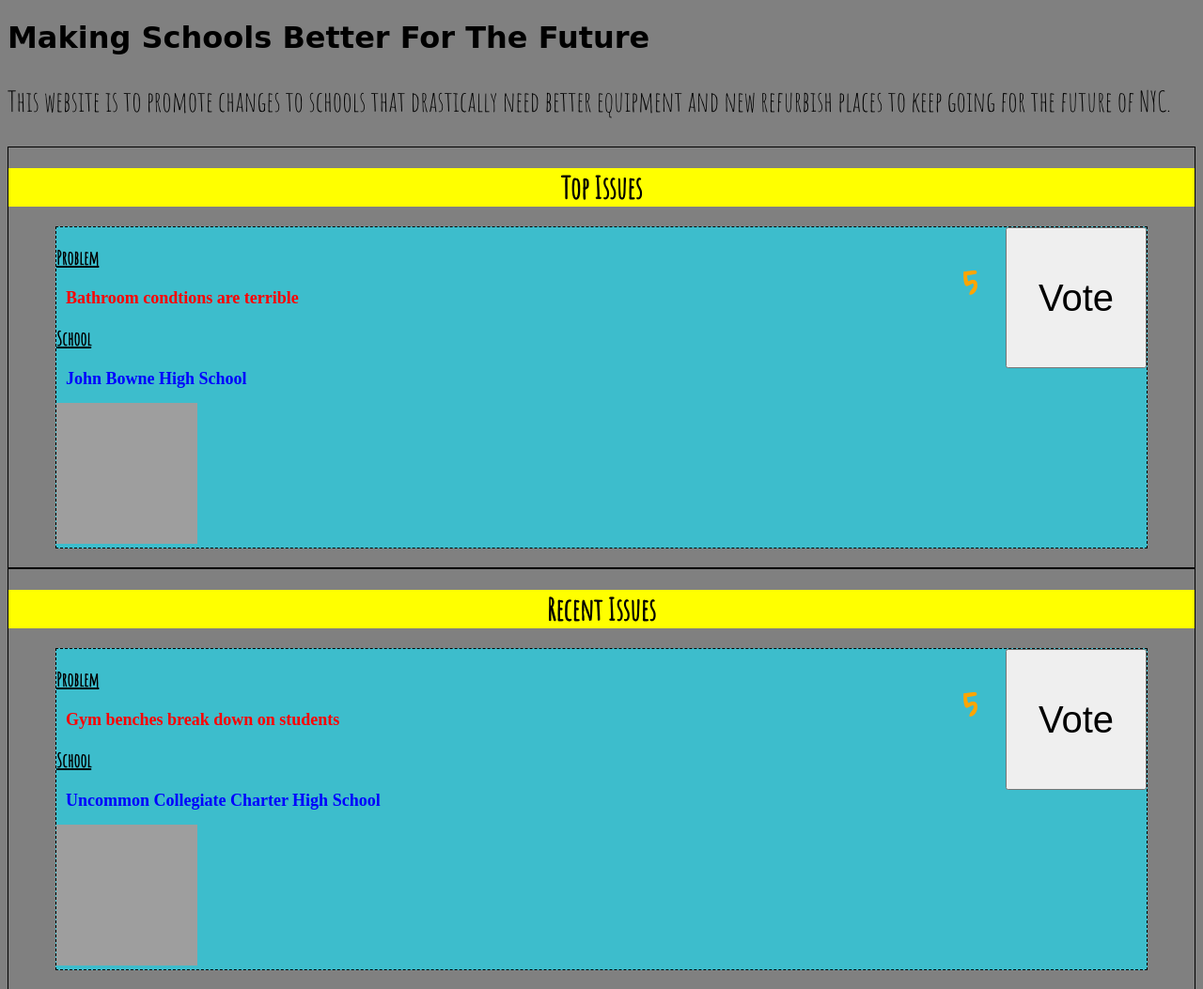
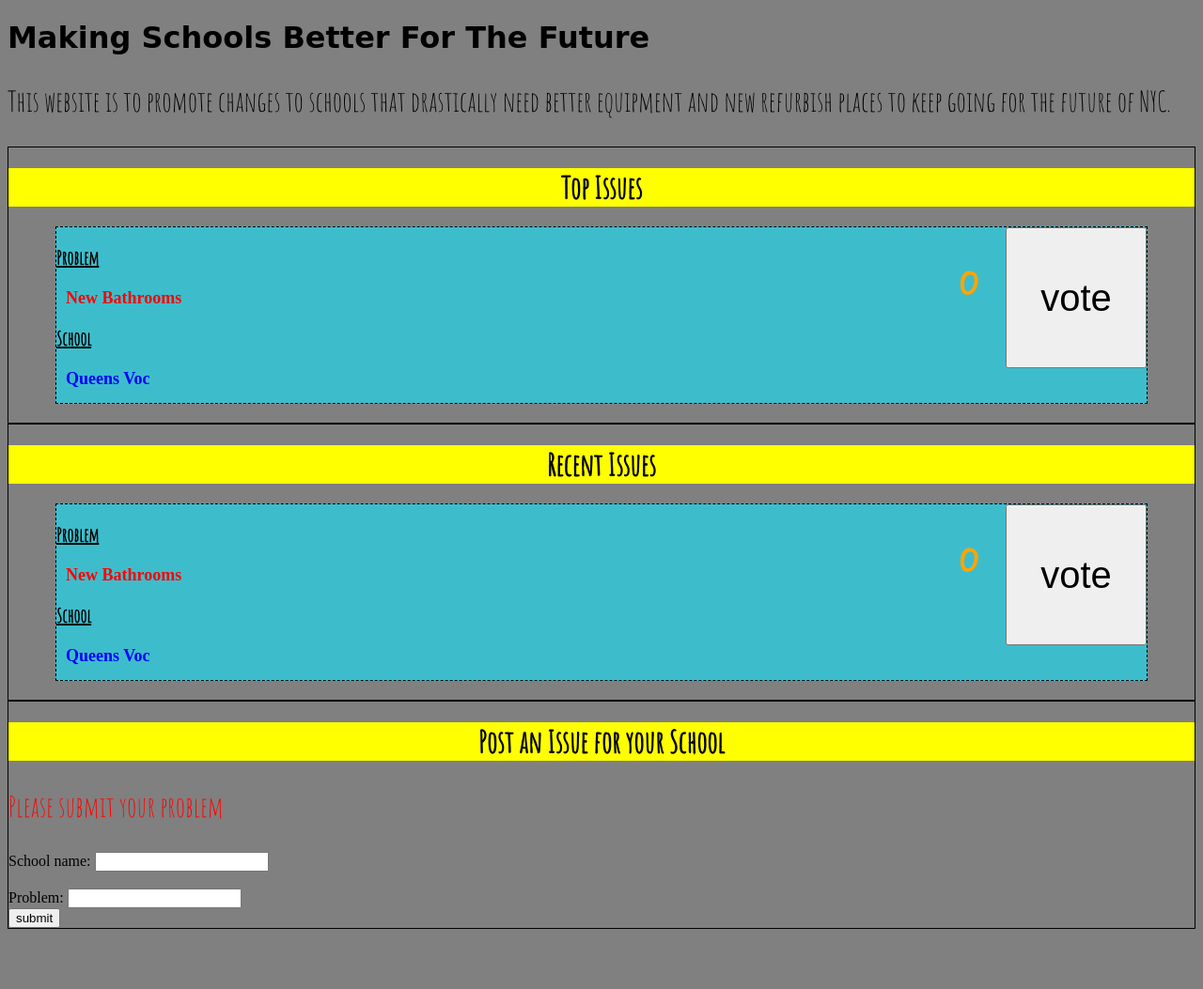
Before and after one commit to ChrisSantaliz/School_Improvement, a plain HTML site: page index.html in a window 1280 px wide. Shown: the top 1053 px of the page at 94% size. After the commit the page ends 997 px from the top, so only its background shows below. Drawn offline with nearby package versions, Linux system fonts and the light colour scheme; grey boxes are pictures that could not be loaded; a web font is replaced by a local one.

Commit message:
final page

```diff
--- a/index.html
+++ b/index.html
@@ -63,12 +63,12 @@
 <div class="section">
     <h1 class="section-heading">Post an Issue for your School</h1>
     <p id="color"> Please submit your problem</p>
-    <form action="demo_form.asp">
+    <form onsubmit="return false">
       School name: <input id="school-field" type="text" name="fname"><br>
       <br>
       Problem: <input id="problem-field" type="text" name= "lname"><br>
      <button id="submit">submit</button>
-    </form>
+   </form>
 
 
 </div>
--- a/script.js
+++ b/script.js
@@ -4,20 +4,19 @@
 
 
    $("#submit").click(function(event){
-      var schoolName =  $("#schoolName").val();
-      var issueDescription =  $("#issues").val();
+      var schoolName =  $("#school-field").val();
+      var issueDescription =  $("#problem-field").val();
       var issue = {schoolName:schoolName ,
       issueDescription: issueDescription ,
       timestamp: new Date() .getTime() ,
       id: "issue" + (issues.length + 1) ,
       votes : 0
-
-      };
+      }
       issues.push(issue);
       console.log(issues);
       updatelists()
    });
-   $(".issuelist").on("click","button",function(event) {
+   $(".section").on("click","button",function(event) {
     // get the issue id
     var id = $(this).attr("data-id") ;
     // loop through the issues
@@ -37,17 +36,27 @@ function updatelist(listname) {
      $.each(issues,
       function (index, issue) {
           console.log(issue)
-          var html= "<div>" + issue.schoolName + "</div>";
-          html += "<p>" + issue.issueDescription + "</p>";
-          html += "<button data-id=\""+issue.id+"\"> Vote on this issue : " + issue.votes + "</button>";
+          var html = ' <div class="problem"> '+
+         '<button class="button" data-id="'+issue.id+'">vote</button>' +
+        ' <h2 class="score">' + issue.votes + '</h2>'+
+        ' <p class= "field-title">Problem</p> '+
+         '<h2 class="problem-name"><span class="description">' + issue.issueDescription +  '</h2>'+
+        '<p class= "field-title">School</p> '+
+        '<h2 class="school-name">' + issue.schoolName + '</h2>'+
+
+   ' </div> '
+         // var html= "<div>" + issue.schoolName + "</div>";
+         // html += "<p>" + issue.issueDescription + "</p>";
+
+         // html += "<button data-id=\""+issue.id+"\"> Vote on this issue : " + issue.votes + "</button>";
           $(listname).append(html)
       });
 }
 function updatelists () {
     issues.sort (sortfortop)
-    updatelist ("#toplist")
+    updatelist ("#top-issues")
     issues.sort (sortingbyrecent)
-    updatelist ("#recentlist")
+    updatelist ("#recent-issues")
 
 }
 function sortfortop (issueA,issueB) {
```
